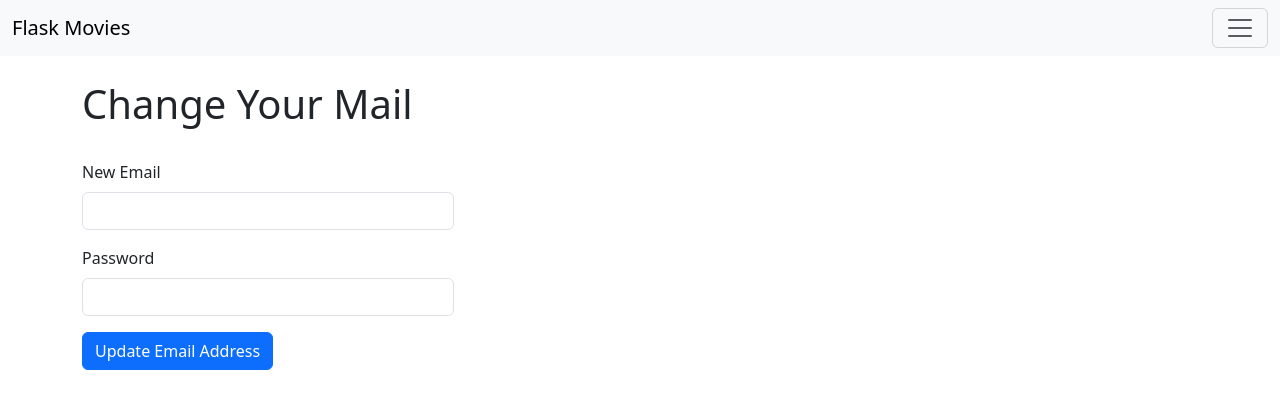
After one commit to Martellus88/FlaskMovies, a Flask app: page /auth/change_mail in a window 1280 px wide. The commit adds this page. Shown: the top 409 px of the page. Run offline with Flask 2, Linux system fonts and the light colour scheme; a user stored in the database is signed in; tables that the repository leaves empty hold one stand-in row (values such as "Sample post"); some libraries are stand-ins or nearby versions.

Commit message:
added change mail address

```diff
--- a/app/auth/forms.py
+++ b/app/auth/forms.py
@@ -37,3 +37,13 @@ class ChangePasswordForm(FlaskForm):
         DataRequired(), EqualTo('password2', message='Password must match')])
     password2 = PasswordField('Confirm new password', validators=[DataRequired()])
     submit = SubmitField('Update password')
+
+class ChangeMailForm(FlaskForm):
+    email = StringField('New Email', validators=[DataRequired(), Length(1, 64),
+                                                 Email()])
+    password = PasswordField('Password', validators=[DataRequired()])
+    submit = SubmitField('Update Email Address')
+
+    def validate_email(self, field):
+        if User.query.filter_by(email=field.data.lower()).first():
+            raise ValidationError('Email already registered.')
--- a/app/auth/views.py
+++ b/app/auth/views.py
@@ -3,7 +3,7 @@ from flask_login import login_user, login_required, current_user, logout_user
 from . import auth
 from .. import db
 from ..models import User
-from .forms import LoginForm, RegisterForm, ChangePasswordForm
+from .forms import LoginForm, RegisterForm, ChangePasswordForm, ChangeMailForm
 from ..email import send_email
 
 
@@ -97,3 +97,31 @@ def change_password():
         else:
             flash('Invalid password')
     return render_template('auth/change-password.html', form=form)
+
+@auth.route('/change_mail', methods=['GET', 'POST'])
+@login_required
+def change_mail_request():
+    form = ChangeMailForm()
+    if form.validate_on_submit():
+        if current_user.verify_password(form.password.data):
+            new_email = form.email.data.lower()
+            token = current_user.generate_mail_change_token(new_email)
+            send_email(new_email, 'Confirm your email address',
+                       'auth/email/change_email',
+                       user=current_user, token=token)
+            flash('An email with instructions to confirm your new email '
+                  'address has been sent to you.')
+            return redirect(url_for('main.index'))
+        else:
+            flash('Invalid email or password')
+    return render_template('auth/change-mail.html', form=form)
+
+@auth.route('/change_mail/<token>')
+@login_required
+def change_mail(token):
+    if current_user.change_email(token):
+        db.session.commit()
+        flash('Your email address has been updated.')
+    else:
+        flash('Invalid token')
+    return redirect(url_for('main.index'))
--- /dev/null
+++ b/app/templates/auth/change-mail.html
@@ -0,0 +1,12 @@
+{% extends "base.html" %}
+{% from 'bootstrap5/form.html' import render_form %}
+
+{% block title %}Flask Movies - Change Mail {% endblock %}
+
+{% block page_content %}
+<h1>Change Your Mail</h1>
+<br>
+<div class="col-md-4">
+{{ render_form(form) }}
+</div>
+{% endblock %}
--- a/app/templates/base.html
+++ b/app/templates/base.html
@@ -43,7 +43,7 @@
             </a>
             <ul class="dropdown-menu" aria-labelledby="offcanvasNavbarDropdown">
               <li><a class="dropdown-item" href="{{ url_for('auth.change_password') }}">Change Password</a></li>
-              <li><a class="dropdown-item" href="#">Change Email</a></li>
+              <li><a class="dropdown-item" href="{{ url_for('auth.change_mail_request') }}">Change Email</a></li>
               <li>
                 <hr class="dropdown-divider">
               </li>
```
Also changed, not shown: app/models.py (+19 -0 lines).
